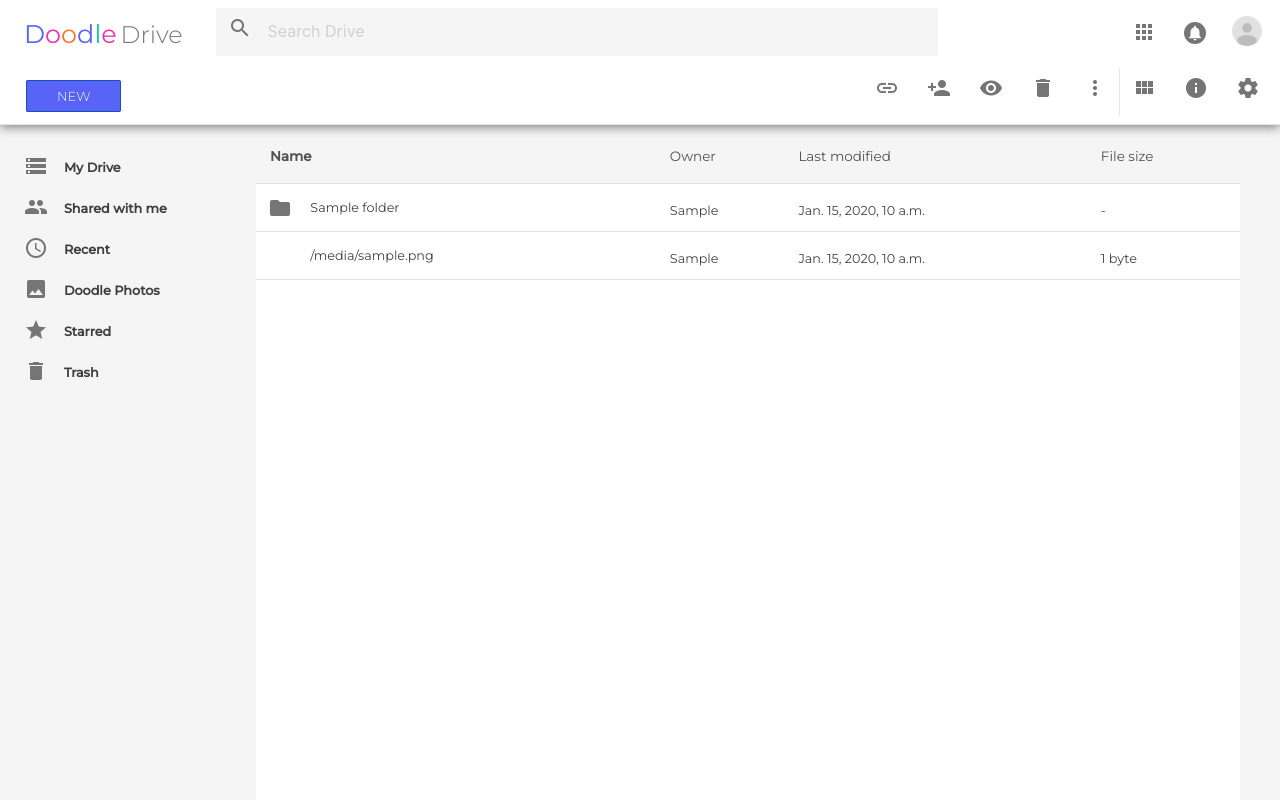
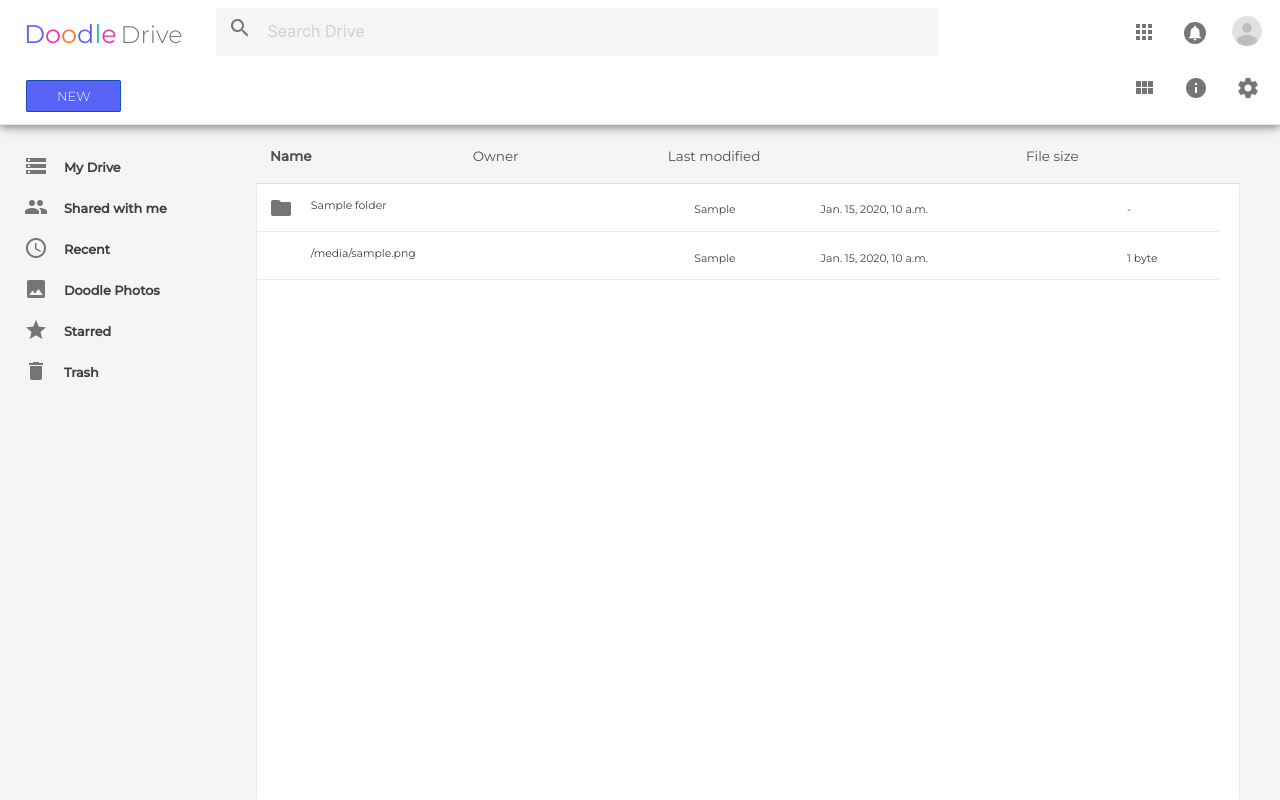
Before and after one commit to cosmicbuffalo/drive, a Django app: template apps/main/templates/main/home.html in a window 1280 px wide. Run offline with Django 3.2, Linux system fonts and the light colour scheme; the template is opened without the code that fills it: most values are stand-ins (such as "Sample title", 1, 10 or a date in 2020); some libraries are stand-ins or nearby versions.

Commit message:
put main table body contents inside of another table, fixed jquery functions accordingly. also activated preview button

```diff
--- a/apps/main/static/main/css/home_styles.css
+++ b/apps/main/static/main/css/home_styles.css
@@ -21,6 +21,9 @@
 }
 a:hover{
   text-decoration: underline;
+}
+#selection-tools a:hover{
+  text-decoration: none;
 }
 a.dropdown-button:hover{
   text-decoration: none;
@@ -144,6 +147,9 @@
   border-radius: 50%;
   margin: 4px 6px;
 }
+#notifications-icon:hover{
+  background-color: black;
+}
 #notification-icon-sizer{
   display: inline-block;
   padding: 6px;
@@ -222,7 +228,8 @@
   float: right;
 }
 #selection-tools{
-  /*display: none;*/
+  display: none;
+  /*display: inline-block;*/
   border-right: 1px solid #e5e5e5;
 }
 #search-bar-div{
@@ -245,6 +252,11 @@
   box-sizing: content-box;
   margin: 0px 4px;
 }
+#tool-bar-controls .icon:hover{
+  background-color: #e4e4e4;
+  border-radius: 50%;
+}
+
 #path-menu-div{
   max-width: 556px;
   max-width: 309px;
@@ -305,6 +317,13 @@
   background-color: white;
   overflow-y: scroll;
 }
+#main-table{
+  height: 100%;
+}
+#container-cell{
+  padding:0px;
+  vertical-align: top;
+}
 table{
   border: 0;
   width: 100%;
@@ -322,17 +341,23 @@
   color: rgba(63,63,63,0.9);
   font-size: .9rem;
 }
-tbody{
-  background-color: white;
-  overflow-y: scroll;
-}
 tr{
   height: 48px;
   padding:20px 20px;
 
 }
-
-td{
+#tbody-content-wrapper{
+  display: inline-block;
+  height: 100%;
+  width: 100%;
+  box-sizing: border-box;
+  padding-right: 20px;
+  border-right: 1px solid #ebebeb;
+  border-left: 1px solid #ebebeb;
+  background-color: white;
+  border-radius: 2px;
+}
+#tbody-content-table td{
   padding: 6px 0px 0px 5px !important;
 
 }
@@ -413,10 +438,10 @@
 td{
   font-size: .85em;
 }
-tr{
+#tbody-content-table tr{
   border-bottom: 1px solid #ebebeb;
 }
-tr.selected{
+#tbody-content-table tr.selected{
   border-bottom: 1px solid #5764f7;
 }
 tr.header-row :first-child label{
--- a/apps/main/static/main/js/home_page.js
+++ b/apps/main/static/main/js/home_page.js
@@ -4,7 +4,22 @@
   $('#new-folder-button').on('click', function(){
         $('#modal1').modal();
   })
+  $('#preview-button').on('click', function(){
+    console.log("Clicked preview button")
+    var rows = $('tr.selected')
+    console.log(rows)
+    console.log(rows.length)
+    if (rows.length == 1){
+      console.log(rows[0])
+      img = $('tr.selected :first-child div img')
+      console.log(img)
+      img.trigger('click')
+
+    }
+
+  })
   $('.tool-bar-link').on('click', function(){
+    console.log("clicked tool-bar-link")
     var delete_list =[]
     event.preventDefault()
     for(var i = 0; i < $('.selected').length; i=i+1){
@@ -16,8 +31,6 @@
             'id': id
         })
     }
-
-
     // $.post({
     //   url:$(this).attr('href'),
     //   data:JSON.stringify($('.selected'))
@@ -123,17 +136,18 @@
 
 
 var lastSelectedRow;
-var trs = $('#main-table tr')
+var trs = $('#tbody-content-table tr')
 
 
-    $('tr').on('click', function(){
+    $('#tbody-content-table tr').on('click', function(){
         RowClick($(this),false,trs)
+        $('#selection-tools').css('display', 'inline-block')
 
     })
 })
 
 var lastSelectedRow;
-var trs = $('#main-table tr')
+var trs = $('#tbody-content-table tr')
 // disable text selection
 document.onselectstart = function() {
     return false;
--- a/apps/main/templates/main/home.html
+++ b/apps/main/templates/main/home.html
@@ -33,7 +33,7 @@
         </div>
         <div class="top-bar-item top-bar-right-links">
           <div id="apps-and-notifications-wrapper">
-            <img id="doodle-apps-icon" class="icon" src="{% static 'main/img/icons/grey/apps.png' %}" alt="Doodle apps">
+            <img id="doodle-apps-icon" class="icon" src="{% static 'main/img/icons/grey/apps.png' %}" onmouseover="this.src='{% static 'main/img/icons/black/apps.png' %}'" onmouseout="this.src='{% static 'main/img/icons/grey/apps.png' %}'"alt="Doodle apps">
             <div id="notification-icon-sizer">
               <img id="notifications-icon" class="icon round" src="{% static 'main/img/icons/notifications.png' %}" alt="Notfications">
             </div>
@@ -125,19 +125,21 @@
             </select>
         </div> -->
         <div id="tool-bar-controls" static-url="{% static 'main/img/icons' %}" class="top-bar-item">
-          <div id="selection-tools" class="top-bar-item">
-            <img id="link-icon" class="icon hover-circle" src="{% static 'main/img/icons/grey/insert_link.png' %}" file-name="insert_link.png" alt="Get shareable link">
-            <img id="share-icon" class="icon hover-circle" src="{% static 'main/img/icons/grey/person_add.png' %}" file-name="person_add.png" alt="Share {selected}">
-            <img id="preview-icon" class="icon hover-circle" src="{% static 'main/img/icons/grey/visibility.png' %}" file-name="visibility.png" alt="Preview">
+          <div id="selection-tools">
+            <img id="link-icon" class="icon hover-circle" src="{% static 'main/img/icons/grey/insert_link.png' %}" onmouseover="this.src='{% static 'main/img/icons/black/insert_link.png' %}'" onmouseout="this.src='{% static 'main/img/icons/grey/insert_link.png' %}'" file-name="insert_link.png" alt="Get shareable link">
+            <img id="share-icon" class="icon hover-circle" src="{% static 'main/img/icons/grey/person_add.png' %}" onmouseover="this.src='{% static 'main/img/icons/black/person_add.png' %}'" onmouseout="this.src='{% static 'main/img/icons/grey/person_add.png' %}'" alt="Share {selected}">
+            <a id="preview-button" href="#">
+              <img id="preview-icon" class="icon hover-circle" src="{% static 'main/img/icons/grey/visibility.png' %}" onmouseover="this.src='{% static 'main/img/icons/black/visibility.png' %}'" onmouseout="this.src='{% static 'main/img/icons/grey/visibility.png' %}'" alt="Preview">
+            </a>
             <a id="move_to_trash" class="tool-bar-link" href="{% url 'remove_selected' %}">
-              <img id="delete-icon" class="icon hover-circle" src="{% static 'main/img/icons/grey/delete.png' %}" file-name="delete.png" alt="Remove">
+              <img id="delete-icon" class="icon hover-circle" src="{% static 'main/img/icons/grey/delete.png' %}" onmouseover="this.src='{% static 'main/img/icons/black/delete.png' %}'" onmouseout="this.src='{% static 'main/img/icons/grey/delete.png' %}'" alt="Remove">
             </a>
-            <img id="more-icon" class="icon hover-circle" src="{% static 'main/img/icons/grey/more_vert.png' %}" alt="More actions">
+            <img id="more-icon" class="icon hover-circle" src="{% static 'main/img/icons/grey/more_vert.png' %}" onmouseover="this.src='{% static 'main/img/icons/black/more_vert.png' %}'" onmouseout="this.src='{% static 'main/img/icons/grey/more_vert.png' %}'"alt="More actions">
           </div>
           <div class="top-bar-item top-bar-right-links">
-            <img id="view-change-icon" class="icon hover-circle" src="{% static 'main/img/icons/grey/view_module.png' %}" alt="Grid view">
-            <img id="view-details-icon" class="icon round hover-circle" src="{% static 'main/img/icons/grey/info.png' %}" alt="View details">
-            <img id="settings-icon" class="icon round hover-circle" src="{% static 'main/img/icons/grey/settings.png' %}" alt="Settings">
+            <img id="view-change-icon" class="icon hover-circle" src="{% static 'main/img/icons/grey/view_module.png' %}" onmouseover="this.src='{% static 'main/img/icons/black/view_module.png' %}'" onmouseout="this.src='{% static 'main/img/icons/grey/view_module.png' %}'"alt="Grid view">
+            <img id="view-details-icon" class="icon round hover-circle" src="{% static 'main/img/icons/grey/info.png' %}" onmouseover="this.src='{% static 'main/img/icons/black/info.png' %}'" onmouseout="this.src='{% static 'main/img/icons/grey/info.png' %}'"alt="View details">
+            <img id="settings-icon" class="icon round hover-circle" src="{% static 'main/img/icons/grey/settings.png' %}" onmouseover="this.src='{% static 'main/img/icons/black/settings.png' %}'" onmouseout="this.src='{% static 'main/img/icons/grey/settings.png' %}'"alt="Settings">
           </div>
         </div>
 
@@ -188,8 +190,12 @@
                 <th><label class="table-header-label">File size</label></th>
               </tr>
             </thead>
-            <div id="tbody-wrapper">
+
             <tbody id="table-body">
+              <td id="container-cell" colspan="4" style="padding:0px">
+                <div id="tbody-content-wrapper">
+                  <table id="tbody-content-table">
+
                       {% for folder in folders %}
                         <tr folder-id='{{folder.id}}' item-type="folder">
                           <td>
@@ -228,8 +234,12 @@
                           <td>{{file.file_data.size|filesizeformat}}</td>
                         </tr>
                       {% endfor %}
+
+                  </table>
+                </div>
+              </td>
             </tbody>
-            </div>
+
           </table>
 
         </div>
```
Lines whose indentation alone changed are shown as unchanged.
